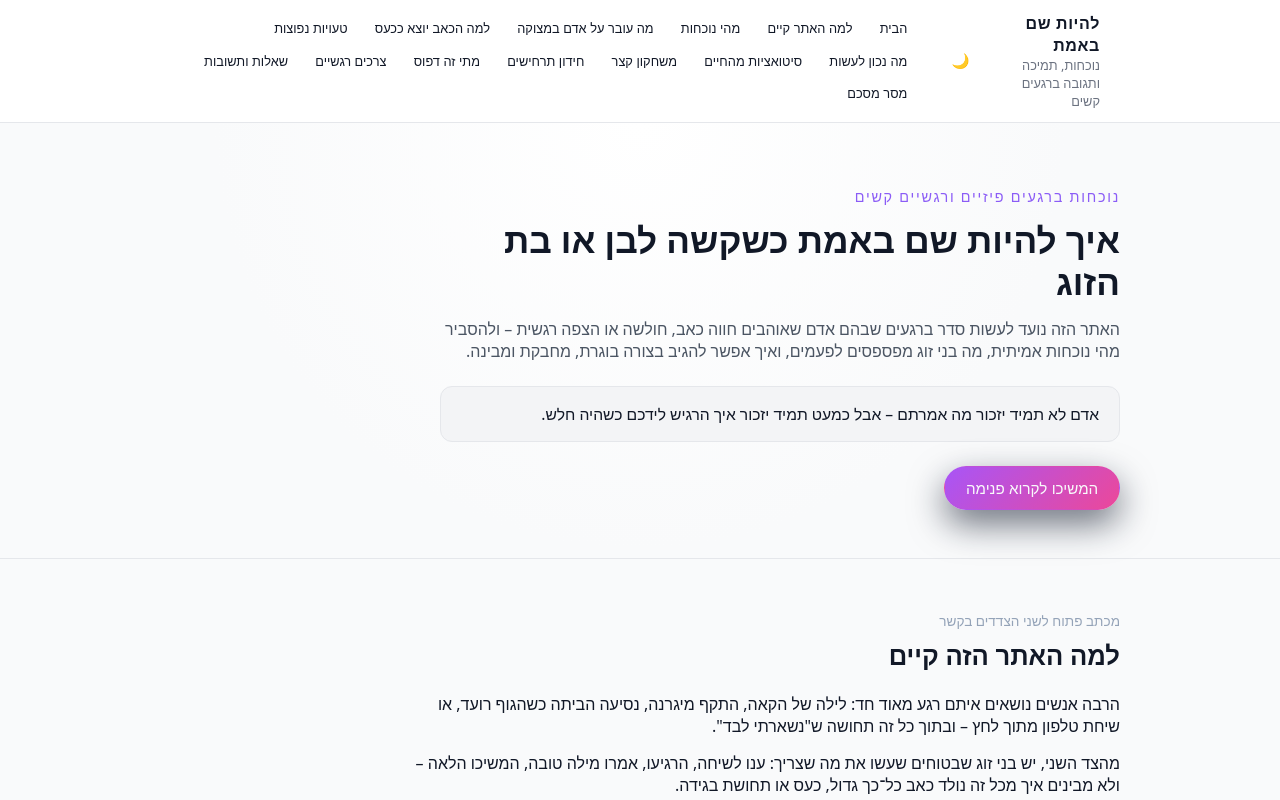
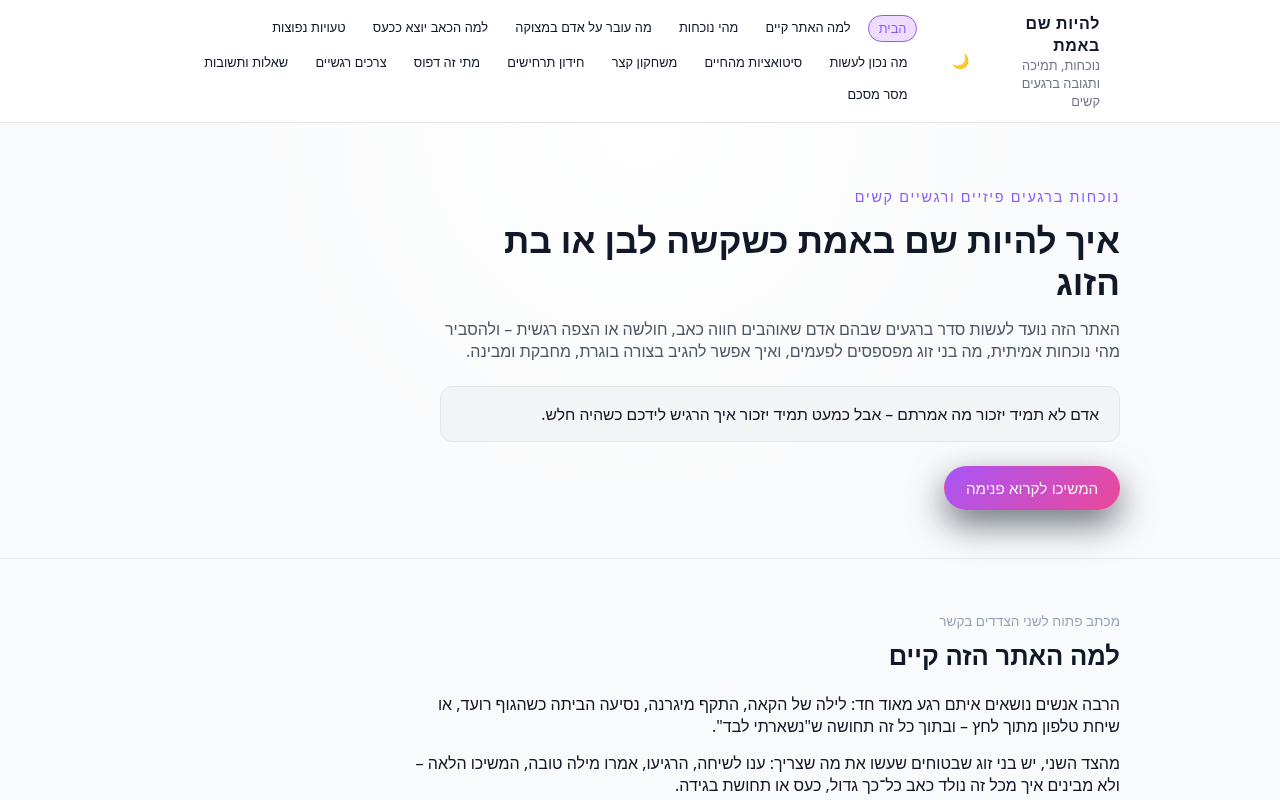
Before and after one commit to Michael2001papis/Basic-Understanding-Life, a React (Vite) app: page / in a window 1280 px wide. Shown: the top 800 px of the page. Built offline with nearby package versions, Linux system fonts and the light colour scheme.

Commit message:
01.02.02 V - שיפור קל

```diff
--- a/src/components/layout/AppLayout.tsx
+++ b/src/components/layout/AppLayout.tsx
@@ -1,5 +1,6 @@
 import type { ReactNode } from 'react'
-import { useEffect, useState } from 'react'
+import { useEffect, useRef, useState } from 'react'
+import { navItems } from '../../navigationConfig'
 import { Header } from './Header'
 import { Footer } from './Footer'
 
@@ -17,6 +18,8 @@ export function AppLayout({ children }: AppLayoutProps) {
   })
 
   const [showBackToTop, setShowBackToTop] = useState(false)
+  const [activeSectionId, setActiveSectionId] = useState<string | null>(null)
+  const intersectingRef = useRef<Set<string>>(new Set())
 
   useEffect(() => {
     document.documentElement.setAttribute('data-theme', theme)
@@ -29,6 +32,30 @@ export function AppLayout({ children }: AppLayoutProps) {
     return () => window.removeEventListener('scroll', handleScroll)
   }, [])
 
+  useEffect(() => {
+    const ids: string[] = navItems.map((item) => item.id)
+    const observer = new IntersectionObserver(
+      (entries) => {
+        for (const entry of entries) {
+          const id = (entry.target as HTMLElement).id
+          if (entry.isIntersecting) {
+            intersectingRef.current.add(id)
+          } else {
+            intersectingRef.current.delete(id)
+          }
+        }
+        const first: string | null = ids.find((id: string) => intersectingRef.current.has(id)) ?? null
+        setActiveSectionId(first)
+      },
+      { rootMargin: '-15% 0px -70% 0px', threshold: 0 }
+    )
+    ids.forEach((id: string) => {
+      const el = document.getElementById(id)
+      if (el) observer.observe(el)
+    })
+    return () => observer.disconnect()
+  }, [])
+
   const scrollToTop = () => window.scrollTo({ top: 0, behavior: 'smooth' })
 
   return (
@@ -36,6 +63,7 @@ export function AppLayout({ children }: AppLayoutProps) {
       <Header
         theme={theme}
         onToggleTheme={() => setTheme((prev) => (prev === 'dark' ? 'light' : 'dark'))}
+        activeSectionId={activeSectionId}
       />
       <main>{children}</main>
       <Footer />
--- a/src/components/layout/Header.tsx
+++ b/src/components/layout/Header.tsx
@@ -4,9 +4,10 @@ import { navItems } from '../../navigationConfig'
 type HeaderProps = {
   theme: 'light' | 'dark'
   onToggleTheme: () => void
+  activeSectionId?: string | null
 }
 
-export function Header({ theme, onToggleTheme }: HeaderProps) {
+export function Header({ theme, onToggleTheme, activeSectionId = null }: HeaderProps) {
   const [open, setOpen] = useState(false)
 
   const handleScroll = (id: string) => {
@@ -46,7 +47,11 @@ export function Header({ theme, onToggleTheme }: HeaderProps) {
           <ul>
             {navItems.map((item) => (
               <li key={item.id}>
-                <button type="button" onClick={() => handleScroll(item.id)}>
+                <button
+                  type="button"
+                  className={activeSectionId === item.id ? 'nav-item-active' : ''}
+                  onClick={() => handleScroll(item.id)}
+                >
                   {item.label}
                 </button>
               </li>
--- a/src/styles/global.css
+++ b/src/styles/global.css
@@ -140,6 +140,12 @@ main {
 
 .main-nav button:hover {
   background: rgba(148, 163, 184, 0.2);
+}
+
+.main-nav button.nav-item-active {
+  background: rgba(168, 85, 247, 0.2);
+  color: var(--accent);
+  border: 1px solid var(--accent);
 }
 
 @media (max-width: 768px) {
```
Also changed, not shown: 2 other files (tests, documents, lock files or other folders).
